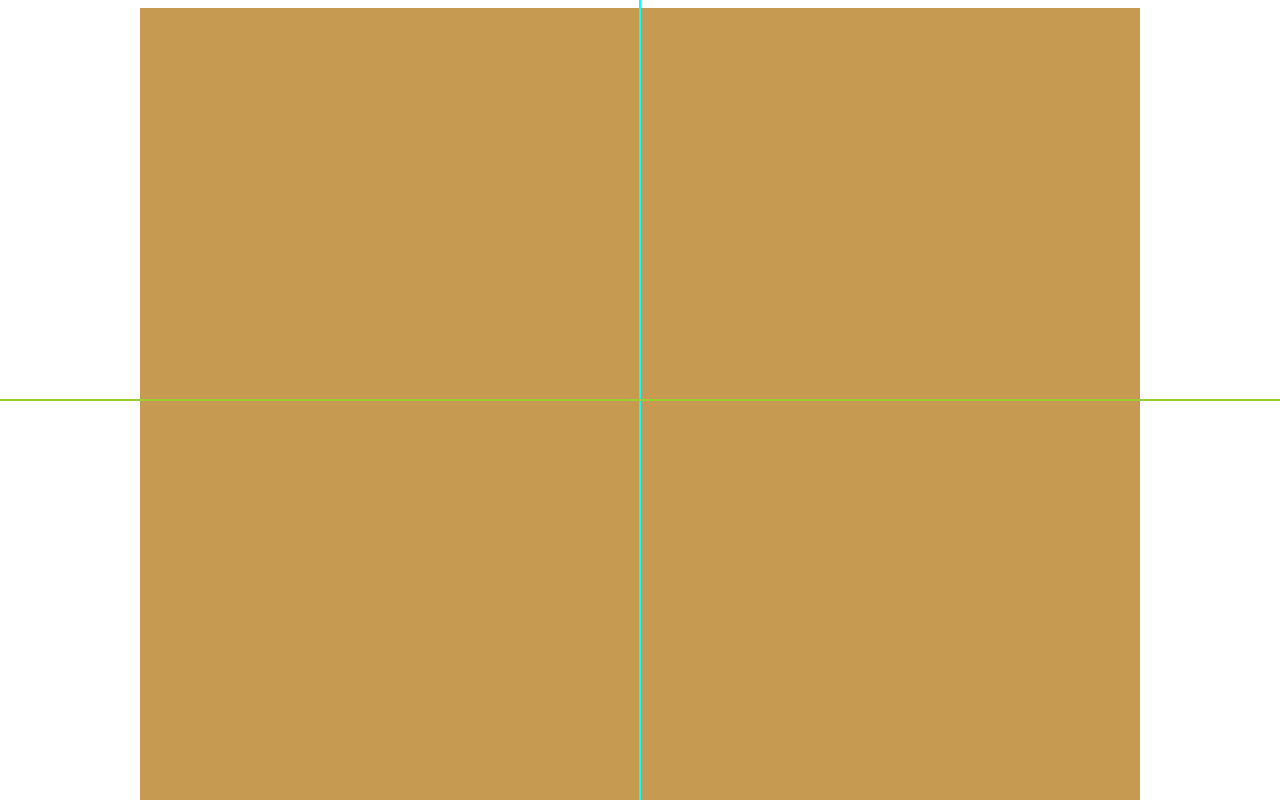
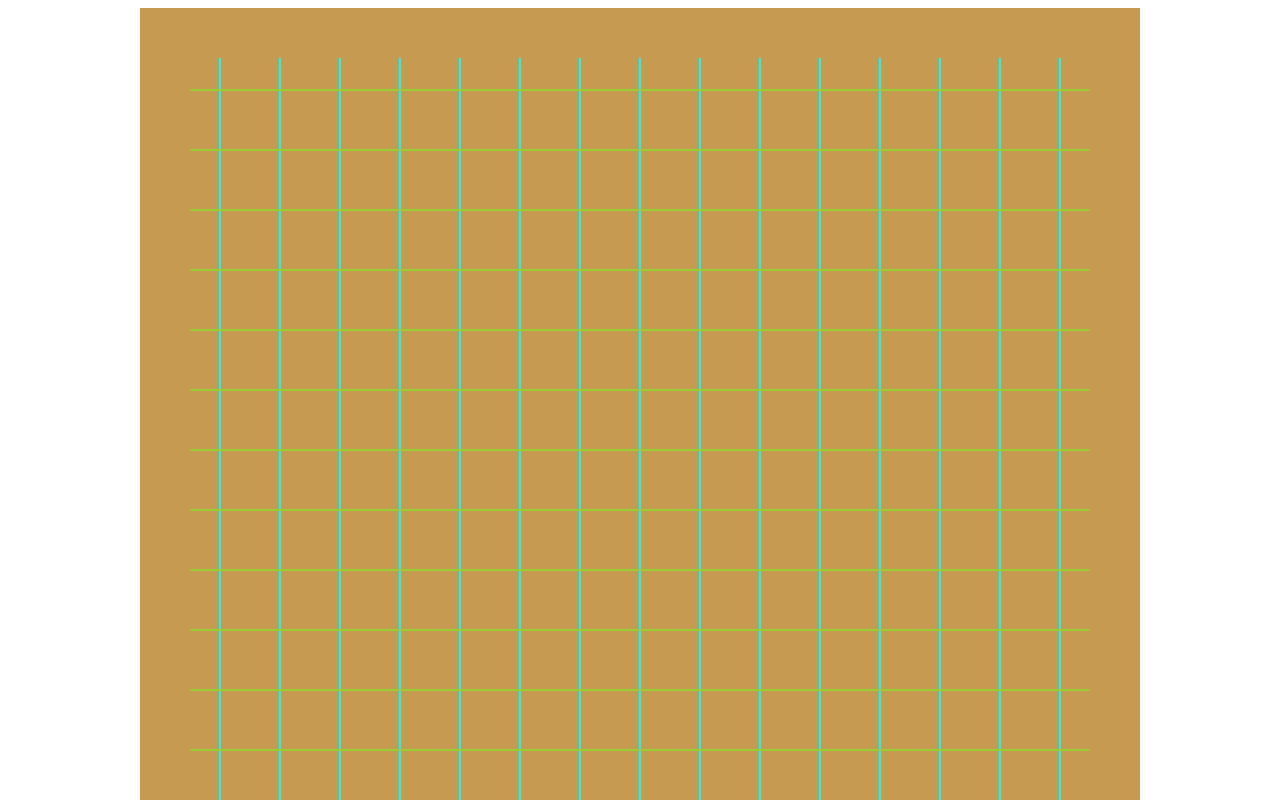
Before and after one commit to jhssttj/Omok, a React (Create React App) app: page / in a window 1280 px wide. Shown: the top 800 px of the page. Built offline with nearby package versions, Linux system fonts and the light colour scheme.

Commit message:
Add if cond to apply class name for squares

```diff
--- a/src/components/Board.js
+++ b/src/components/Board.js
@@ -18,7 +18,7 @@ function Board() {
  const renderRows = (y) => {
   let rows = [];
   for (let i=0; i<y; i++) {
-    rows.push(<BoardRow x={x}/>)
+    rows.push(<BoardRow x={x} y={y} rowValue={i}/>)
   }
   return rows;
 }
--- a/src/components/BoardRow.js
+++ b/src/components/BoardRow.js
@@ -3,14 +3,23 @@ import {BoardSquare} from './BoardSquare';
 import '../styles/Board.css';
 
 function BoardRow(props) {
-  //Carry over x value from props
+  //Carry over x and row position value from props
   const x = props.x;
+  const y = props.y;
+  const rowValue = props.rowValue;
 
   //Function to render x squares to form within a y row
   const renderSquare = (x) => {
     let squares = [];
     for (let i=0; i<x; i++) {
-      squares.push(<BoardSquare/>)
+      let className = "square"
+      if (rowValue === 0 || rowValue === y-1) {
+        className += " rowEdge";
+      }
+      if (i === 0 || i === x-1) {
+        className += " colEdge";
+      }
+      squares.push(<BoardSquare className={className}/>);
     }
     return squares;
   };
--- a/src/components/BoardSquare.js
+++ b/src/components/BoardSquare.js
@@ -3,8 +3,10 @@ import '../styles/Board.css';
 
 function BoardSquare(props) {
 
+  const className = props.className
+
   return (
-    <div className = "square"></div>
+    <div className = {className}></div>
   );
 }
 
--- a/src/styles/Board.css
+++ b/src/styles/Board.css
@@ -10,14 +10,16 @@
 
 .row {
   display: flex;
-  justify-content: space-evenly;
+  justify-content: space-around;
   flex-direction: row;
 }
 
 .square {
-  width: 50px;
-  height: 50px;
+  width: 60px;
+  height: 60px;
   background-color: rgb(198,154,81);
+  position: relative;
+
 }
 
 .square:before {
@@ -27,8 +29,8 @@
   background:cyan;
   position: absolute;
   top: 0%;
-  left: 50%;
-  transform: translateX(-50%);
+  right: 50%;
+  transform: translateX(50%);
 }
 
 .square:after {
@@ -38,6 +40,6 @@
   background:yellowgreen;
   position: absolute;
   top: 50%;
-  left: 0;
-  transform: translateY(-50%);
+  right: 0;
+  transform: translateY(50%);
 }
```
